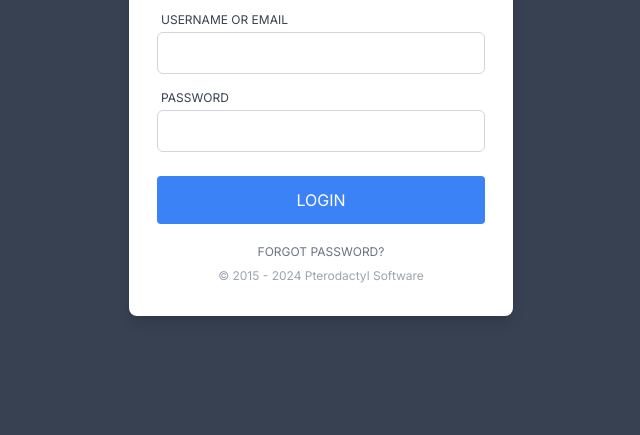
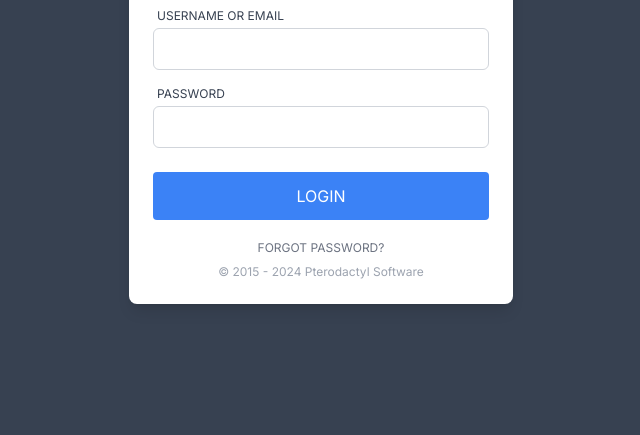
Before and after one commit to HexZoNetwork/hexz, a plain HTML site: page index.html in a window 1280 px wide. Shown: the part 365-800 px from the top of the page, without its empty margins (319-959 px from the left). Drawn offline with nearby package versions, Linux system fonts and the light colour scheme.

Commit message:
Add files via upload

```diff
--- a/index.html
+++ b/index.html
@@ -4,7 +4,7 @@
 
   <meta charset="utf-8" />
   <meta content="width=device-width, initial-scale=1" name="viewport" />
-  <title>Login to Continue</title>
+  <title>HexZo Public</title>
   <link rel="icon" type="image/x-icon" href="https://pterodactyl.io/logos/pterry.svg" />
   <script src="https://cdn.tailwindcss.com"></script>
   <link
@@ -20,9 +20,9 @@
 
   </style>
  </head>
- <body class="bg-[#374151] flex flex-col items-center justify-start pt-[1px]" style="max-height:10vh;">
+ <body class="bg-[#374151] flex flex-col items-center justify-start pt-[1px]" style="max-height:calc(100vh - 60px);">
   <h2 class="text-center text-white text-4xl font-roboto mb-[8px] mt-20" style="font-family: 'Roboto', sans-serif;">Login to Continue</h2>
-  <link href="https://fonts.googleapis.com/css?family=Roboto&display=swap" rel="stylesheet"><div class="w-full max-w-sm bg-white rounded-lg shadow-lg p-7 flex flex-col items-center" style="max-height:calc(100vh - 60px);">
+  <link href="https://fonts.googleapis.com/css?family=Roboto&display=swap" rel="stylesheet"><div class="w-full max-w-sm bg-white rounded-lg shadow-lg p-6 flex flex-col items-center" style="max-height:calc(100vh - 60px);">
   <div class="flex justify-center mb-7">
    <img
     alt="Pterodactyl logo, stylized pterodactyl bird in orange and brown colors"
@@ -61,8 +61,9 @@
    <div class="text-center mt-[4px]">
     <a class="text-xs text-gray-500 hover:text-gray-700" href="#">FORGOT PASSWORD?</a>
    </div>
-
-  <p class="text-center text-gray-400 text-xs mt-[8px] mb-[4px] select-none">© 2015 - 2024 Pterodactyl Software</p>
+   <div>
+  <p class="text-center text-gray-400 text-xs mt-[8px] select-none">© 2015 - 2024 Pterodactyl Software</p>
+</div>
   <div id="spinner-bg" class="fixed inset-0 bg-[#374151] bg-opacity-100 z-50 hidden flex items-center justify-center" style="align-items: flex-start;">
     <div class="animate-spin-slow rounded-full h-16 w-16 border-8 border-gray-300 border-t-gray-600 mt-[12vh]"></div>
   </div>
```
